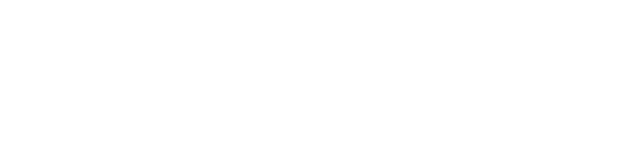
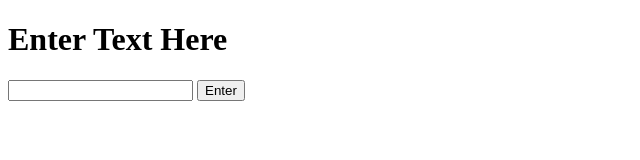
Before and after one commit to badsketch/TNPSocket, a website: page index.html in a window 1280 px wide. Shown: the whole page, without its empty margins (0-640 px from the left). Drawn offline with Linux system fonts and the light colour scheme.

Commit message:
got form working

```diff
--- a/index.html
+++ b/index.html
@@ -4,7 +4,11 @@
         <title>Socket.IO TNP Chat</title>
     </head>
     <body>
-        <h1></h1>
+        <h1>Enter Text Here</h1>
+        <form action="" method = "get">
+            <input type="text" name="stuff"/>
+            <button type="submit">Enter</button>
+        </form>
         <script>
         </script>
         <script type="text/javascript"  src='./public/script.js'></script>
--- a/package.json
+++ b/package.json
@@ -3,6 +3,7 @@
     "version": "0.0.1",
     "description": "chatting using socket.io and the noun project",
     "dependencies": {
+        "body-parser": "^1.18.2",
         "express": "^4.16.3",
         "nodemon": "^1.17.3",
         "the-noun-project": "^2.0.2"
```
Also changed, not shown: index.js (+10 -0 lines).
